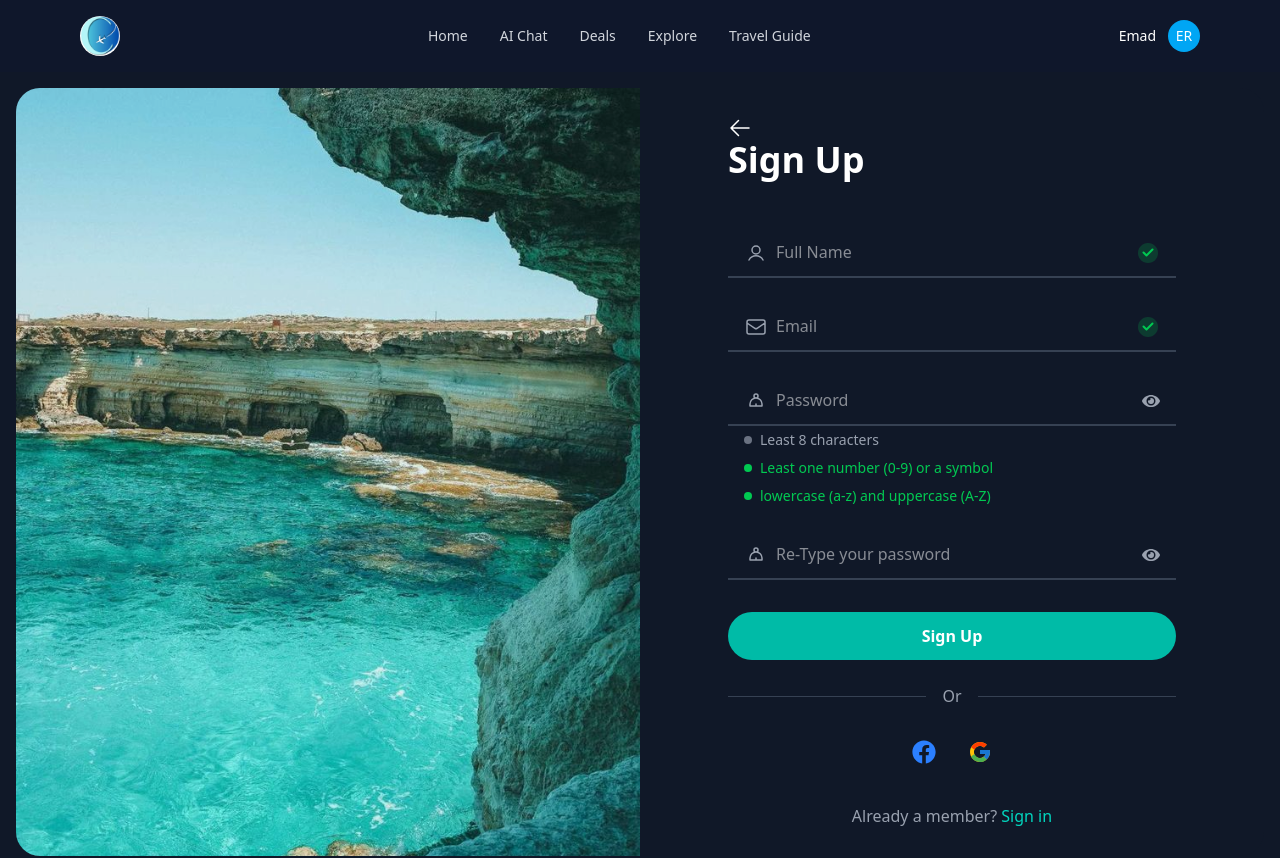
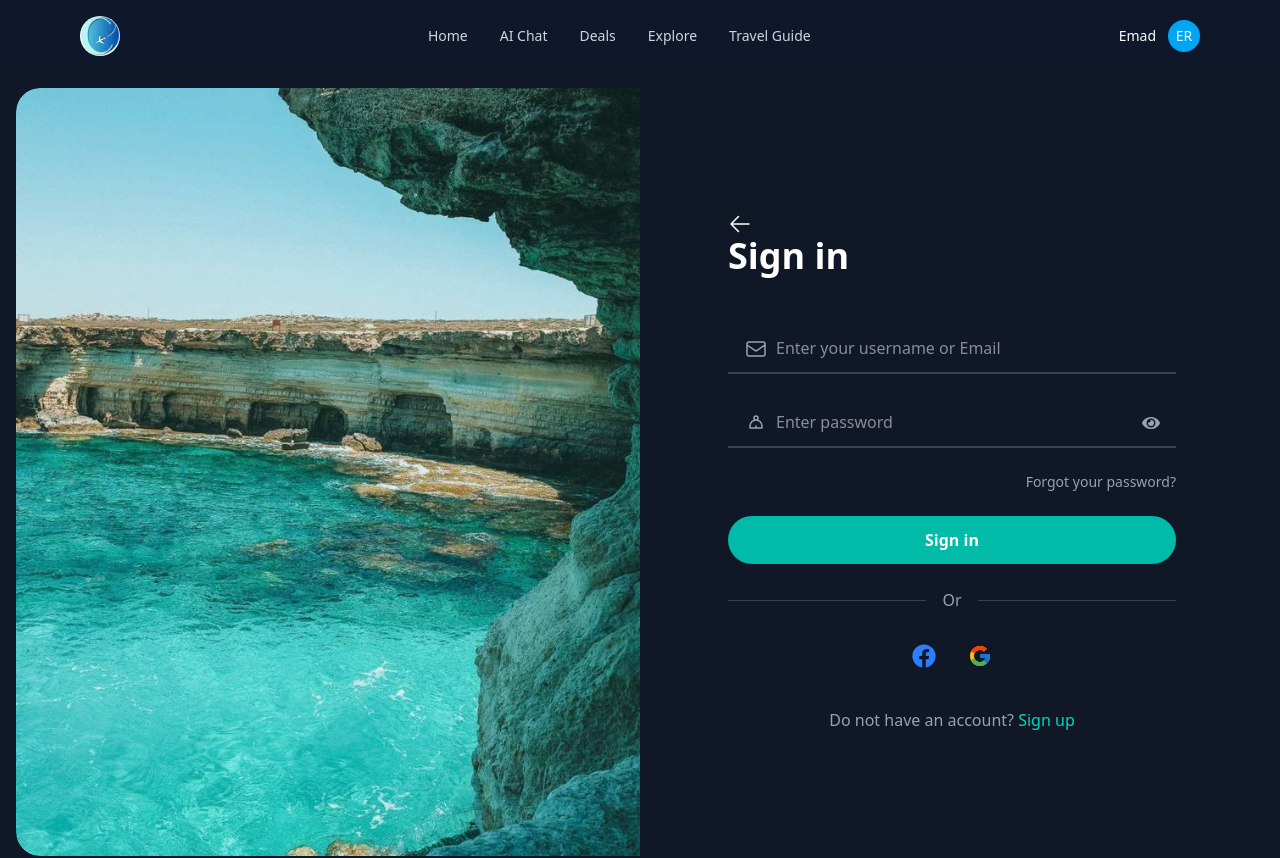
Before and after one commit to Taniya-Diba/Cyplanner-TeknoProject, a React (Vite) app in the folder cyptrip-frontend/: page / in a window 1280 px wide. Shown: the top 858 px of the page. Built offline with nearby package versions, Linux system fonts and the light colour scheme.

Commit message:
App.jsx lines: 21-21 | Inserted: <Route path="/" element={<SignIn />} /> | Removed: <Route path="/" element={<SignUp />} /> | Type: Replacement App.jsx lines: 21-21 | Inserted: <Route path="/" element={<SignIn />} /> | Removed: <Route path="/" element={<SignUp />} /> | Type: Replacement

```diff
--- a/cyptrip-frontend/src/App.jsx
+++ b/cyptrip-frontend/src/App.jsx
@@ -18,7 +18,7 @@
   return (
     <BrowserRouter>
       <Routes>
-        <Route path="/" element={<SignUp />} />
+        <Route path="/" element={<SignIn />} />
         <Route path="/home" element={<Home />} />
         <Route path="/ai-chat" element={<AiChat />} />
         <Route path="/deals" element={<Deals />} />
```
